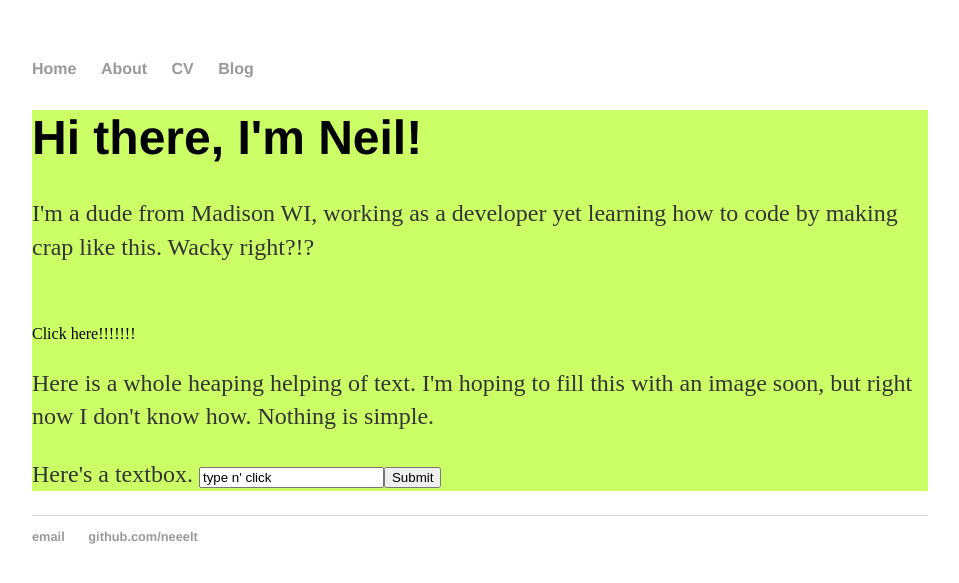
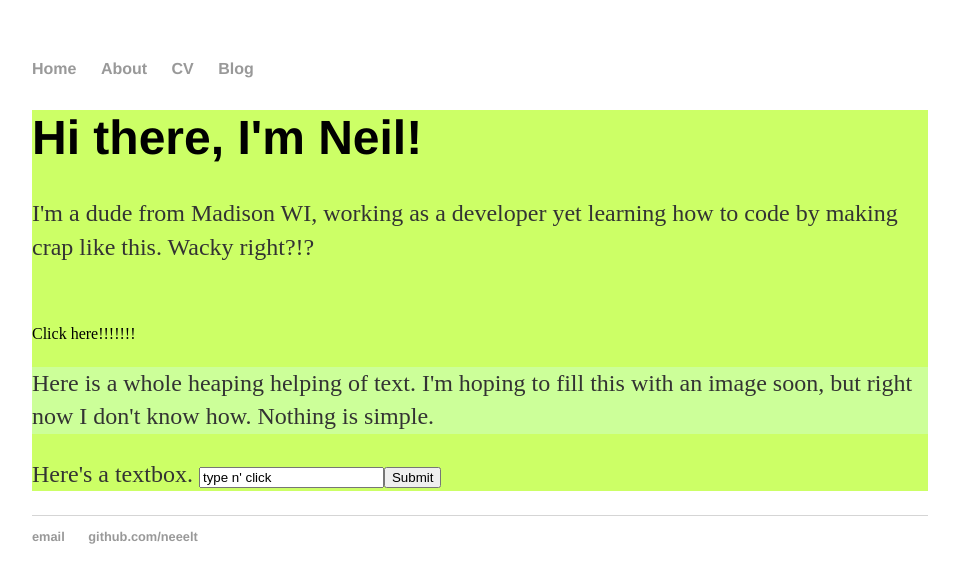
Before and after one commit to neeelt/neeelt.github.io, a Jekyll site: the page built from AboutMe.html, in a window 1280 px wide. Shown: the top 583 px of the page, without its empty margins (160-1119 px from the left). Built offline with Jekyll 4.4.1, drawn with Linux system fonts in a browser that asks for light colours; nearby versions of some CDN libraries.

Commit message:
Update AboutMe.html

```diff
--- a/AboutMe.html
+++ b/AboutMe.html
@@ -3,12 +3,12 @@ layout: default
 title: Rough Start...
 ---
 
-		<div class="blurb" id="toggle">
+		<div class="blurb">
         		<h1>Hi there, I'm Neil!</h1>
         			<P>I'm a dude from Madison WI, working as a developer yet learning how to code by making crap like this.  Wacky right?!?</P>
 					</br>
 					</br>
 					<div id="clickme">Click here!!!!!!!</div>
-					<P id="book" >Here is a whole heaping helping of text.  I'm hoping to fill this with an image soon, but right now I don't know how.  Nothing is simple.</P>
+					<P id="book" class="one">Here is a whole heaping helping of text.  I'm hoping to fill this with an image soon, but right now I don't know how.  Nothing is simple.</P>
 				<p id="demo">Here's a textbox.  <input id="txtOne" type="text" name="txtOne" value="type n' click"><input type="submit" name="btnSubmit" text="SUBMIT"  onclick="myFunction(this, 'red')"></p>
     		</div><!-- /.blurb -->
```
